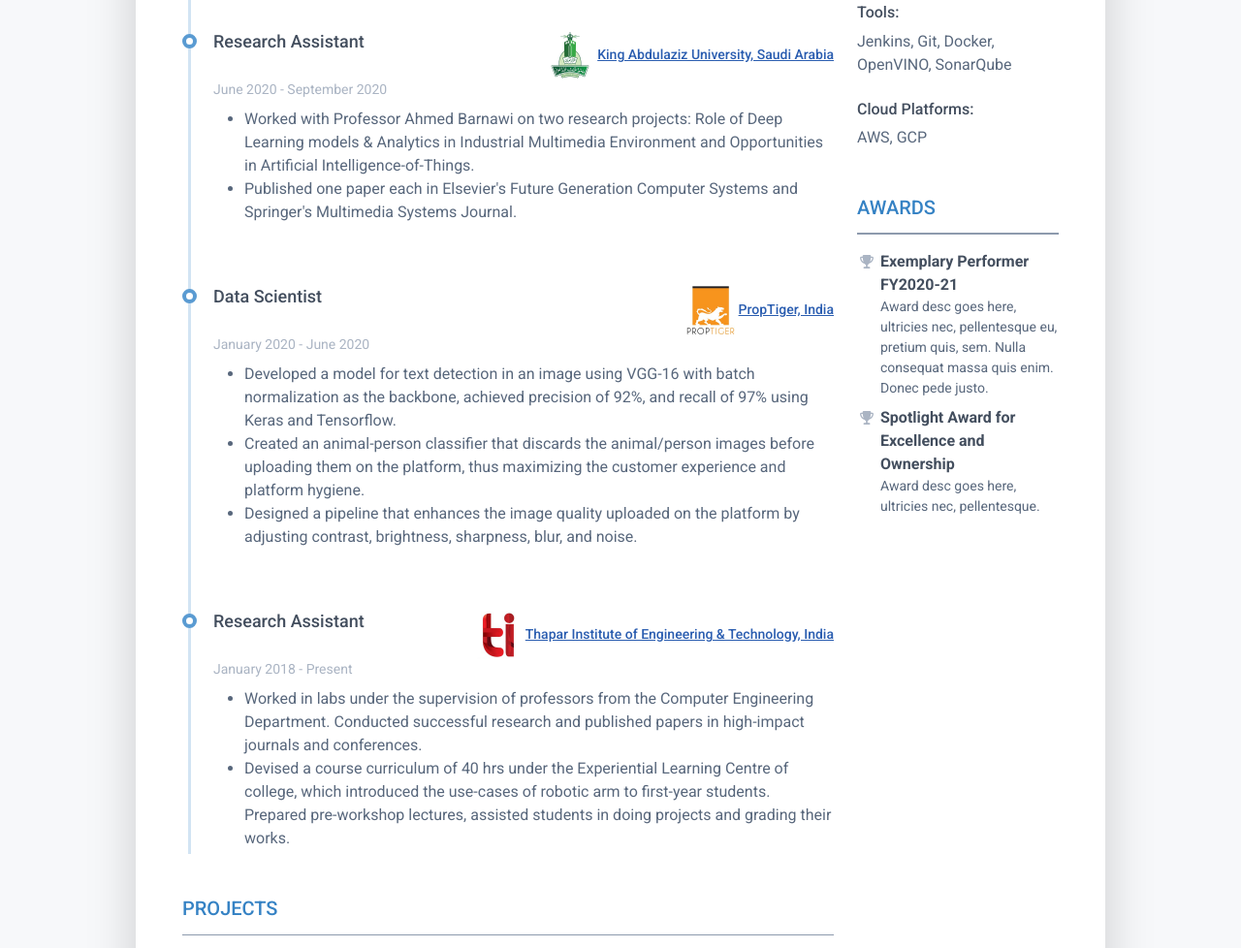
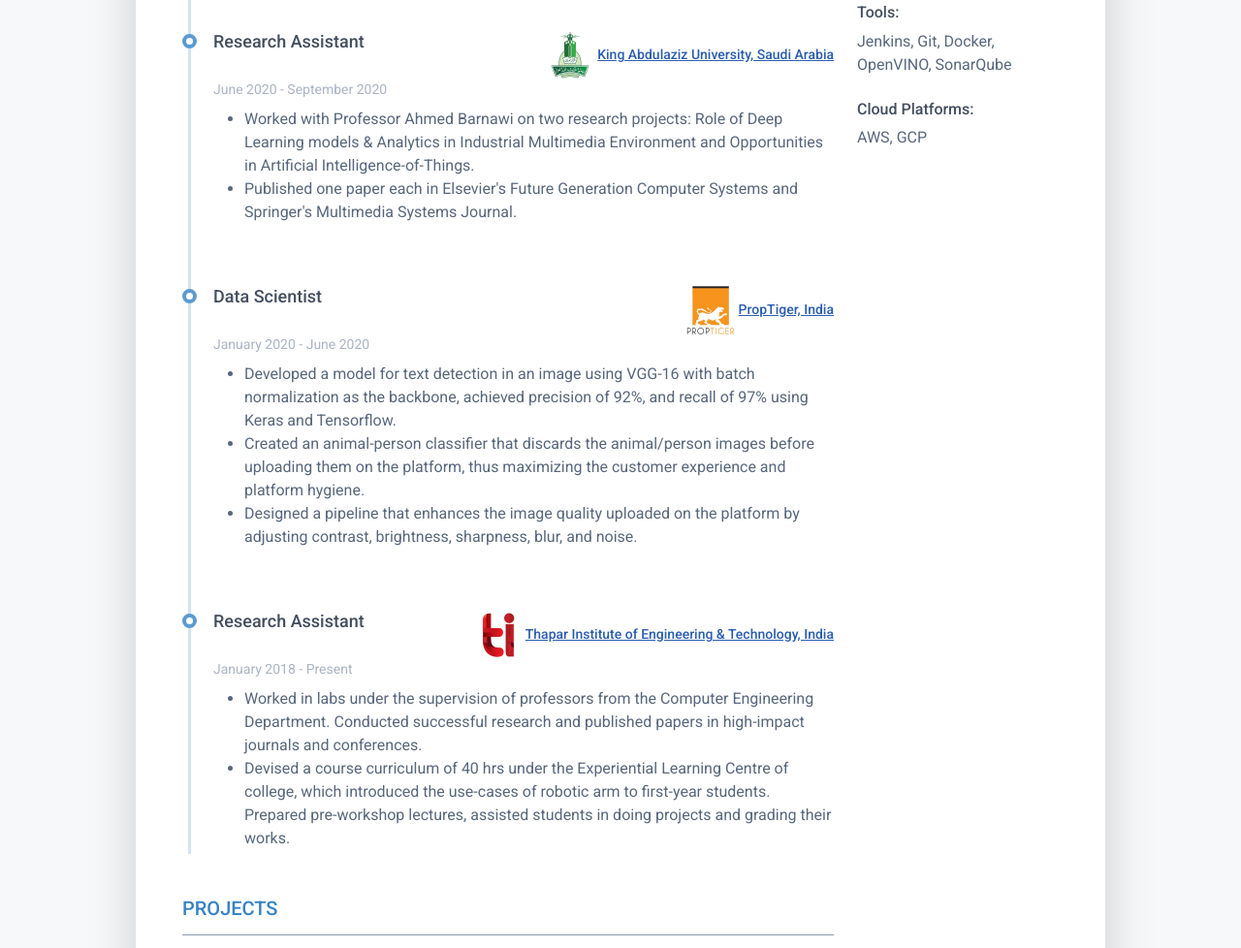
Before and after one commit to prateekchhikara/new_website, a plain HTML site: page index.html in a window 1280 px wide. Shown: the part 1905-2883 px from the top of the page at 97% size. Drawn offline with Linux system fonts and the light colour scheme.

Commit message:
removed awards

```diff
--- a/index.html
+++ b/index.html
@@ -414,7 +414,7 @@
 						    </div><!--resume-section-content-->
 					    </section><!--//skills-section-->
 
-					    <section class="resume-section reference-section mb-5">
+					    <!-- <section class="resume-section reference-section mb-5">
 						    <h2 class="resume-section-title text-uppercase font-weight-bold pb-3 mb-3">Awards</h2>
 						    <div class="resume-section-content">
 							    <ul class="list-unstyled resume-awards-list">
@@ -430,7 +430,7 @@
 								    </li>
 							    </ul>
 						    </div>
-					    </section><!--//interests-section-->
+					    </section>//interests-section -->
 
 					    <!-- <section class="resume-section interests-section mb-5">
 						    <h2 class="resume-section-title text-uppercase font-weight-bold pb-3 mb-3">Interests</h2>
```
